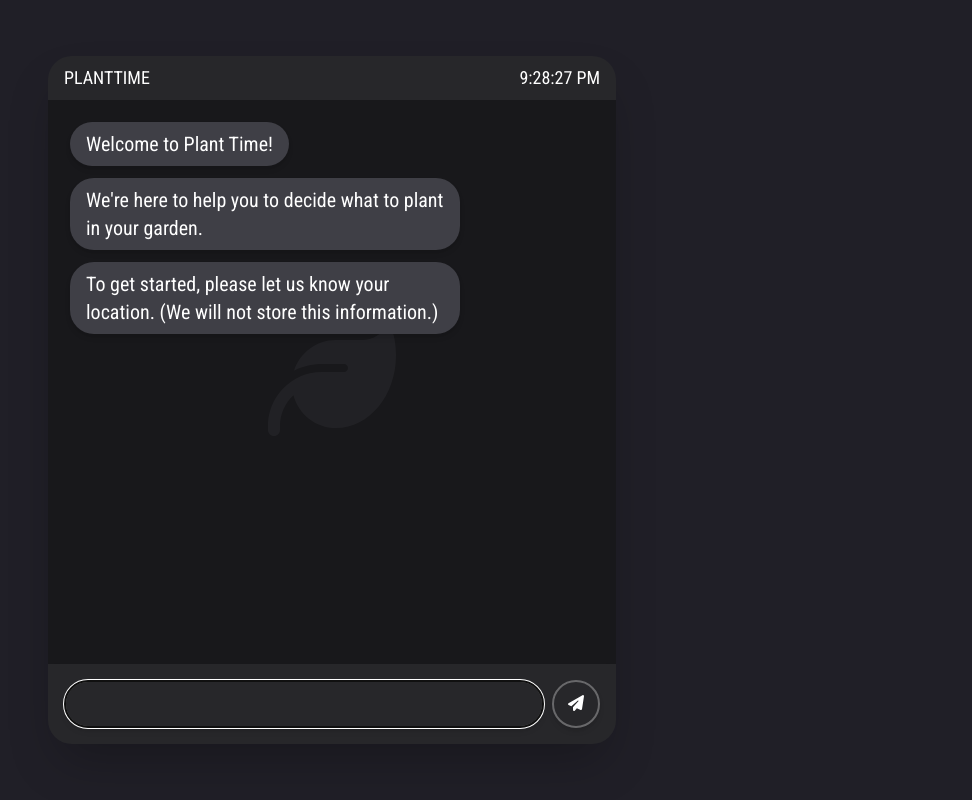
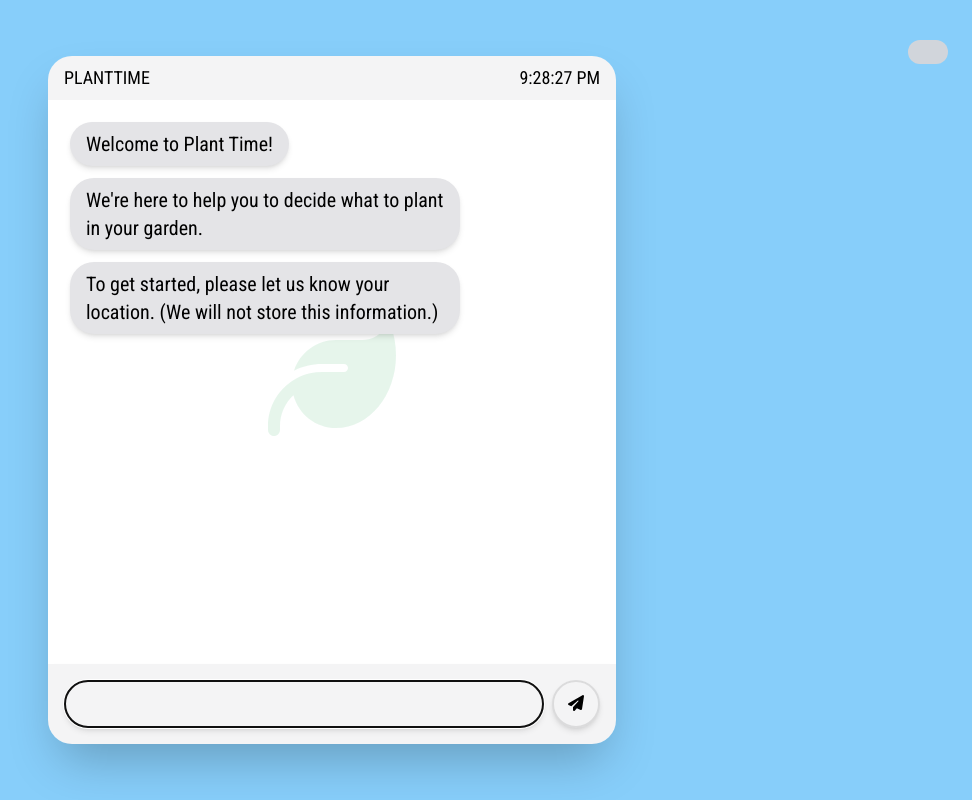
Before and after one commit to jkr-team/plant-time-web, a Next.js app: page / in a window 1280 px wide. Shown: the whole page, without its empty margins (308-1280 px from the left). Built offline with nearby package versions, Linux system fonts and the light colour scheme.

Commit message:
add theme switch (need to style)

```diff
--- a/src/components/Layout.tsx
+++ b/src/components/Layout.tsx
@@ -1,26 +1,30 @@
-import React, { useEffect } from 'react';
+import React, { useEffect, useState } from 'react';
 import { Roboto_Condensed } from 'next/font/google';
 import classNames from 'classnames';
 import { useTime } from '../hooks/useTime';
+import { ThemeSwitch } from './ThemeSwitch';
+import { Theme, ThemeContext } from '../contexts/theme';
 
 const robotoCondensed = Roboto_Condensed({ subsets: ['latin'], weight: ['300', '400', '700'] });
 
 export default function Layout({ children }: { children: React.ReactNode }) {
-  const time = useTime('hour');
-
-  useEffect(() => {
-    const hour = time.getHours();
-    document.documentElement.classList.add(hour >= 6 && hour < 18 ? 'light' : 'dark');
-  }, [time]);
+  const [theme, setTheme] = useState<Theme>('light');
 
   return (
+    <ThemeContext.Provider value={{ theme, setTheme }}>
+      <div className={classNames('flex flex-1 flex-col', theme)}>
         <div
           className={classNames(
             'bg-sky-day dark:bg-sky-night flex flex-1 flex-col text-black transition-colors dark:text-white',
             robotoCondensed.className
           )}
         >
+          <div className='fixed right-0 top-0 p-4'>
+            <ThemeSwitch />
+          </div>
           <main className='mx-auto flex w-full max-w-container flex-1 flex-col'>{children}</main>
         </div>
+      </div>
+    </ThemeContext.Provider>
   );
 }
--- /dev/null
+++ b/src/components/ThemeSwitch.tsx
@@ -0,0 +1,26 @@
+import React from 'react';
+import { ThemeContext } from '../contexts/theme';
+
+export const ThemeSwitch = () => {
+ const { theme, setTheme } = React.useContext(ThemeContext);
+
+  return (
+    <div className='flex items-center justify-center'>
+      <div className='relative inline-block w-10 mr-2 align-middle select-none transition duration-200 ease-in'>
+        <input
+          type='checkbox'
+          name='theme-toggle'
+          id='theme-toggle'
+          className='invisible'
+          onChange={(e) => {
+            setTheme(e.target.checked ? 'dark' : 'light');
+          }}
+        />
+        <label
+          htmlFor='theme-toggle'
+          className='block overflow-hidden h-6 rounded-full bg-gray-300 cursor-pointer'
+        ></label>
+      </div>
+    </div>
+  );
+}
--- /dev/null
+++ b/src/contexts/theme.ts
@@ -0,0 +1,9 @@
+import React, { createContext } from 'react';
+
+export type Theme = 'light' | 'dark';
+
+export type ThemeContextValue = {
+  theme: Theme;
+  setTheme: React.Dispatch<React.SetStateAction<Theme>>;
+}
+export const ThemeContext = createContext({} as ThemeContextValue);
--- a/src/pages/_document.tsx
+++ b/src/pages/_document.tsx
@@ -4,7 +4,7 @@ export default function Document() {
   return (
     <Html lang='en'>
       <Head />
-      <body className='overflow-hidden bg-sky-300 text-black transition-colors dark:bg-sky-900 dark:text-white'>
+      <body>
         <Main />
         <NextScript />
       </body>
```
Lines whose indentation alone changed are shown as unchanged.
